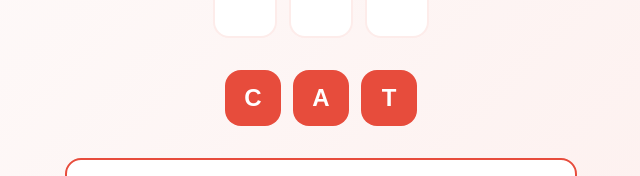
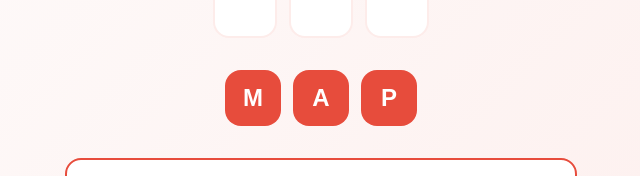
Before and after one commit to creativeskai/adrit-learns, a Next.js app: page /games/wordbuilder in a window 1280 px wide. Shown: the part 325-501 px from the top of the page, without its empty margins (319-959 px from the left). Built offline with nearby package versions, Linux system fonts and the light colour scheme.

Commit message:
Fix Word Builder game: initialize letters based on current question

```diff
--- a/app/games/wordbuilder/page.tsx
+++ b/app/games/wordbuilder/page.tsx
@@ -1,5 +1,5 @@
 "use client";
-import { useState } from "react";
+import { useState, useEffect } from "react";
 import ResultScreen from "@/components/ResultScreen";
 
 const COLOR = "#e74c3c";
@@ -24,10 +24,14 @@ export default function WordBuilderGame() {
   const [set] = useState(() => shuffle(words).slice(0, 8));
   const [current, setCurrent] = useState(0);
   const [placed, setPlaced] = useState<string[]>([]);
-  const [letters, setLetters] = useState<string[]>(() => shuffle(words[0].word.split("")));
+  const [letters, setLetters] = useState<string[]>([]);
   const [wrong, setWrong] = useState(false);
   const [score, setScore] = useState(0);
   const [done, setDone] = useState(false);
+
+  useEffect(() => {
+    initLetters(set[current].word);
+  }, [current, set]);
 
   const q = set[current];
 
```
